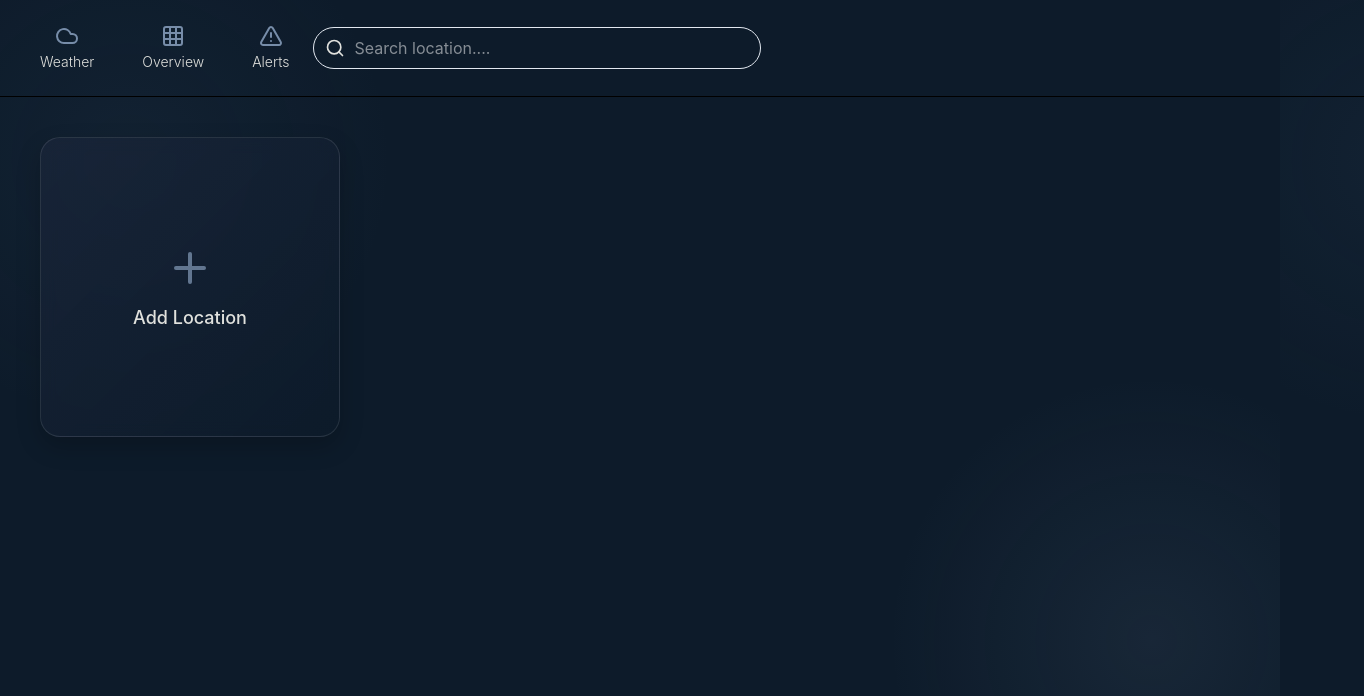
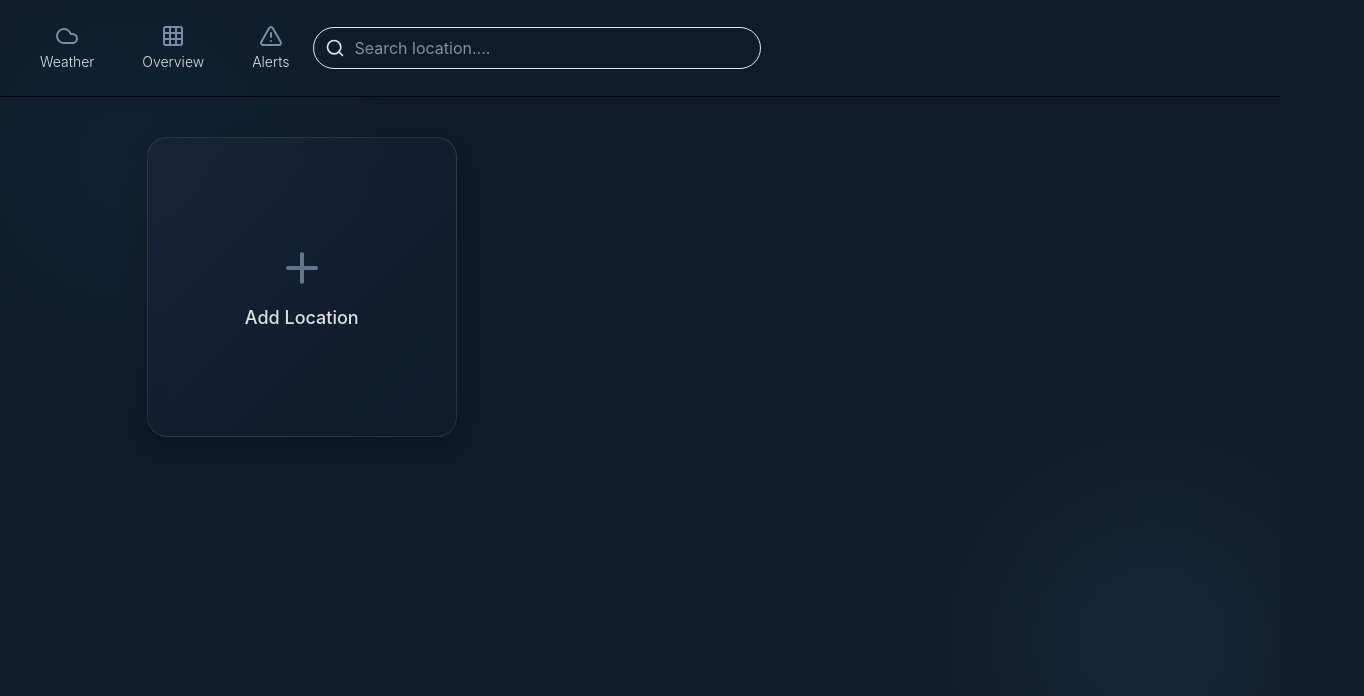
Before and after one commit to 09jayy/Heavy-Duty-Drivers-Weather-App, a React (Vite) app: page / in a window 1280 px wide. Shown: the top 696 px of the page, 1364 px wide, since content can reach past the window. Built offline with nearby package versions, Linux system fonts and the light colour scheme.

Commit message:
removed max-width property so that rows do not continue outside of the container

```diff
--- a/src/pages/weather/Weather.css
+++ b/src/pages/weather/Weather.css
@@ -4,7 +4,6 @@
   grid-template-columns: repeat(auto-fill, minmax(300px, 1fr));
   gap: 28px;
   padding: 40px;
-  max-width: 1400px;
   margin: 0 auto;
 }
 
```
